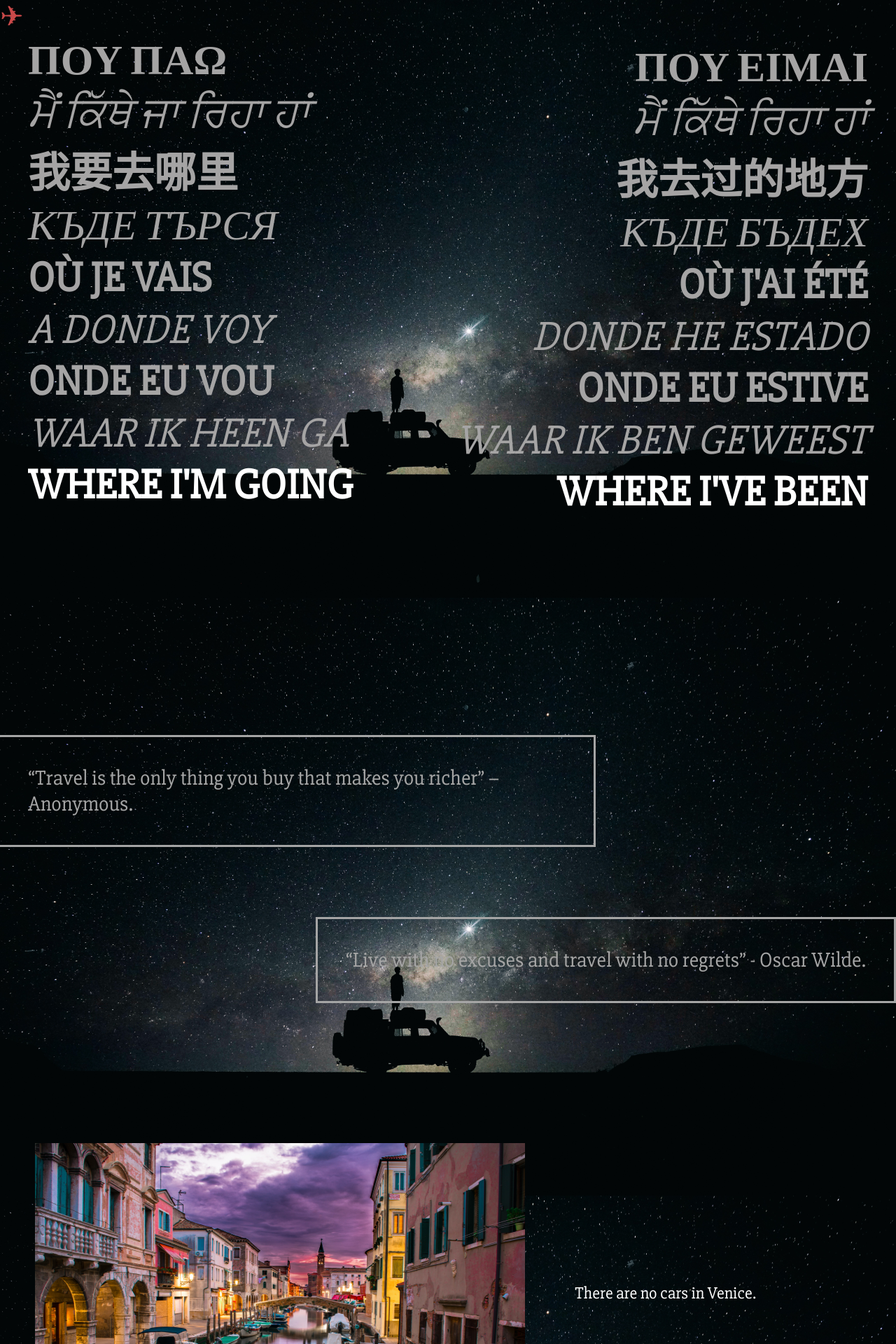
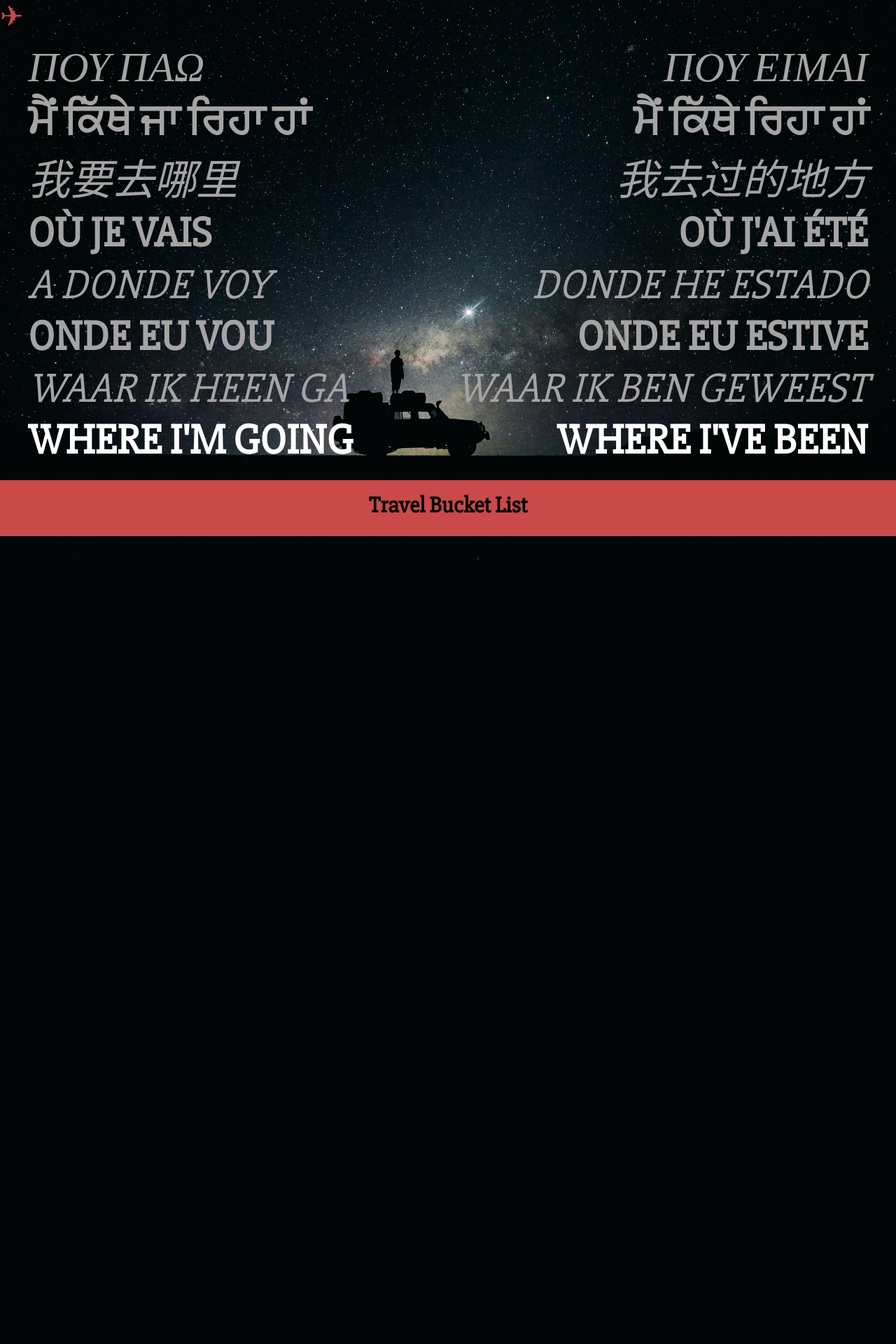
Before and after one commit to morvendouglas/python-project, a Flask app: page / in a window 1280 px wide. Shown: the top 1920 px of the page at 70% size. After the commit the page ends 800 px from the top, so only its background shows below. Run offline with Flask 2, Linux system fonts and the light colour scheme.

Commit message:
made it more simple

```diff
--- a/travel_bucket_list/controllers/travel_controller.py
+++ b/travel_bucket_list/controllers/travel_controller.py
@@ -7,7 +7,6 @@ from models.city import City
 import pdb
 
 travel_blueprint = Blueprint("travel", __name__)
-
 
 # countries
 
@@ -58,8 +57,6 @@ def update_country(id):
 def delete_country(id):
     country_repository.delete(id)
     return redirect('/where-im-going')
-
-
 
 # _________________________________________________
 
--- a/travel_bucket_list/db/travel_bucket_list.sql
+++ b/travel_bucket_list/db/travel_bucket_list.sql
@@ -10,6 +10,6 @@ CREATE TABLE countries(
 CREATE TABLE cities(
     id SERIAL PRIMARY KEY,
     city_name VARCHAR(255),
-    country_id INT REFERENCES countries(id) ON DELETE CASCADE,
+    country_id INT REFERENCES countries(id) ON DELETE CASCADE ON UPDATE SET NULL,
     visited BOOLEAN
 );
--- a/travel_bucket_list/repositories/country_repository.py
+++ b/travel_bucket_list/repositories/country_repository.py
@@ -52,7 +52,6 @@ def cities(country):
     values = [country.id]
     results = run_sql(sql, values)
     for item in results:
-        # city = City(item['city_name'], item['country_id'], item['visited'], item['id'])
         city = City(item['city_name'], country, item['visited'], item['id'])
         cities.append(city)
     return cities
--- a/travel_bucket_list/static/styling.css
+++ b/travel_bucket_list/static/styling.css
@@ -9,28 +9,31 @@ body {
 header {
     display: flex;
     justify-content: right;
-    top: 0;
-    bottom: -60px;
     position: fixed;
 }
 footer {
     background-color: rgb(202, 73, 73);
     color: black;
-    height: 120px;
+    height: 10vh;
     display: flex;
     justify-content: space-evenly;
+    margin-top: -5vh;
 }
 footer a {
-    margin-top: 50px;
+    margin-top: 2vh;
     font-weight: bolder;
     color: black;
-    font-size: x-large;
+    font-size: xx-large;
+}
+
+footer a:hover {
+    font-size:40px;
+
 }
 .container {
     display: flex;
     flex-flow: row wrap;
     justify-content: space-between;
-    margin-bottom: 40px;
     margin-top: none;
 }
 .where-im-going, li {
@@ -64,80 +67,9 @@ a {
     text-align: right;
     margin-right: 40px;
 }
-.where-im-going, li:hover {
-    font-size:50px;
-    font-size-adjust: 20px;
-}
 .plane {
     color: rgb(202, 73, 73);
     font-size: 40px;
     margin-right: 20px;
     padding: 0;
 }
-blockquote {
-    margin-top: 250px;
-    margin-left: 0;
-    padding: 40px;
-    color: rgb(165, 165, 165);
-    font-family:'Slabo 27px', serif;
-    font-size: 30px;
-    border-top: solid rgb(165, 165, 165) 3px;
-    border-bottom: solid rgb(165, 165, 165) 3px;
-    border-right: solid rgb(165, 165, 165) 3px;
-    display: flex;
-    flex-flow: row wrap;
-    justify-content: right;
-    max-width: 60%;
-    margin-bottom: 50px;
-}
-blockquote:hover {
-    color: white;
-    border-top: solid white 3px;
-    border-bottom: solid white 3px;
-    border-right: solid white 3px;
-}
-.quote-right {
-    margin-top: 50px;
-    margin-right: 0;
-    padding: 40px;
-    color: rgb(165, 165, 165);
-    font-family:'Slabo 27px', serif;
-    font-size: 30px;
-    border-top: solid rgb(165, 165, 165) 3px;
-    border-bottom: solid rgb(165, 165, 165) 3px;
-    border-left: solid rgb(165, 165, 165) 3px;
-    display: flex;
-    flex-flow: row wrap;
-    justify-content: right;
-    max-width: 60%;
-    margin-bottom: 150px;
-    float: right;
-}
-.quote-right:hover {
-    color: white;
-    border-top: solid white 3px;
-    border-bottom: solid white 3px;
-    border-left: solid white 3px;
-}
-img {
-    margin: 50px;
-    width: 700px;
-    height: 500px;
-}
-quote {
-    color: white;
-    font-size: x-large;
-    float: right;
-    margin-right: 200px;
-    padding-top: 250px;
-}
-.quote-2 {
-    float: left;
-    margin-left: 120px;
-}
-.img-2 {
-    margin-right: -10px;
-    width: 700px;
-    height: 500px;
-    padding-bottom: 150px;
-}
--- a/travel_bucket_list/templates/index.html
+++ b/travel_bucket_list/templates/index.html
@@ -3,25 +3,21 @@
 
 <nav class="container">
     <div>
-    <a href="/where-im-going" action="where-im-going">
         <ul class="where-im-going">
-            <li class="bold">ΠΟΥ ΠΑΩ</li>
-            <li class="italics">ਮੈਂ ਕਿੱਥੇ ਜਾ ਰਿਹਾ ਹਾਂ</li>
-            <li class="bold">我要去哪里 </li>
-            <li class="italics">КЪДЕ ТЪРСЯ</li>
+            <li class="italics">ΠΟΥ ΠΑΩ</li>
+            <li class="bold">ਮੈਂ ਕਿੱਥੇ ਜਾ ਰਿਹਾ ਹਾਂ</li>
+            <li class="italics">我要去哪里 </li>
             <li class="bold"> OÙ JE VAIS</li>
             <li class="italics">A DONDE VOY</li>
             <li class="bold">ONDE EU VOU</li>
             <li class="italics">WAAR IK HEEN GA</li>
             <li class="white bold">WHERE I'M GOING</li>
-    </a>
     </div>
     <div id="align-right">
         <ul class="where-ive-been">
-            <li class="bold">ΠΟΥ ΕΙΜΑΙ</li>
-            <li class="italics">ਮੈਂ ਕਿੱਥੇ ਰਿਹਾ ਹਾਂ</li>
-            <li class="bold">我去过的地方</li>
-            <li class="italics">КЪДЕ БЪДЕХ</li>
+            <li class="italics">ΠΟΥ ΕΙΜΑΙ</li>
+            <li class="bold">ਮੈਂ ਕਿੱਥੇ ਰਿਹਾ ਹਾਂ</li>
+            <li class="italics">我去过的地方</li>
             <li class="bold">OÙ J'AI ÉTÉ</li>
             <li class="italics">DONDE HE ESTADO</li>
             <li class="bold">ONDE EU ESTIVE</li>
@@ -31,21 +27,6 @@
     </div>
 </nav>
 
-<div>
-<div><blockquote>“Travel is the only thing you buy that makes you richer” – Anonymous.</blockquote></div>
-<div><blockquote class="quote-right">“Live with no excuses and travel with no regrets” - Oscar Wilde.</blockquote></div>
-</div>
-
-<div>
-<img src="static/images/federico-beccari-ryC3SVUeRgY-unsplash.jpg" alt="travel-photo">
-<quote>There are no cars in Venice.</quote>
-</div>
-
-<div>
-<quote class="quote-2">Japan is mostly mountains.</quote>
-<img src="static/images/andre-benz-MsMISAIe8Qw-unsplash.jpg" class="img-2" alt="travel-photo">
-</div>
-
 <footer>
     <a href="/where-im-going" action="where-im-going">Travel Bucket List</a>
 </footer>
```
